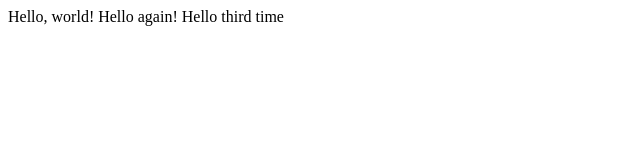
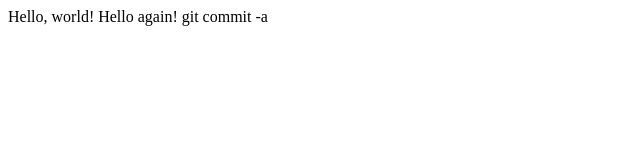
Before and after one commit to MaksymTurovskyi/lecture0, a plain HTML site: page index.html in a window 1280 px wide. Shown: the full height of the page, 0-640 px from the left. Drawn offline with Linux system fonts and the light colour scheme.

Commit message:
Last commit

```diff
--- a/index.html
+++ b/index.html
@@ -6,6 +6,6 @@
 		</head>
 
 
-		<body> Hello, world! Hello again! Hello third time </body>
+		<body> Hello, world! Hello again! git commit -a </body>
 
 </html>
```
